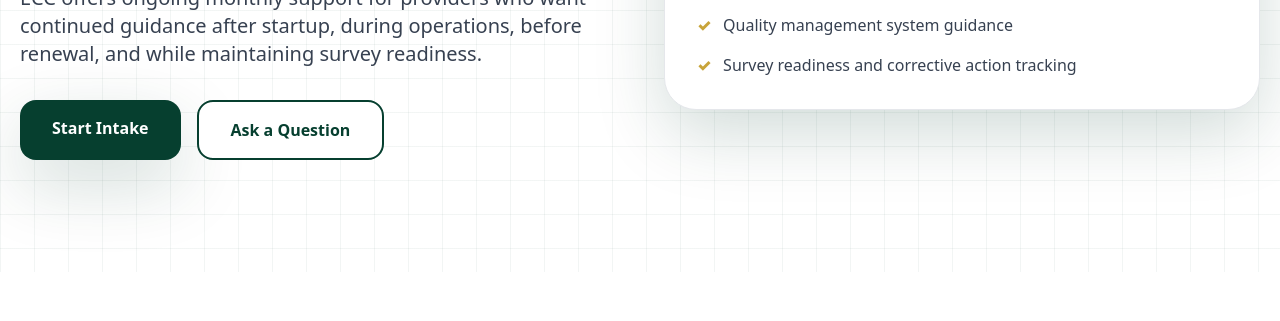
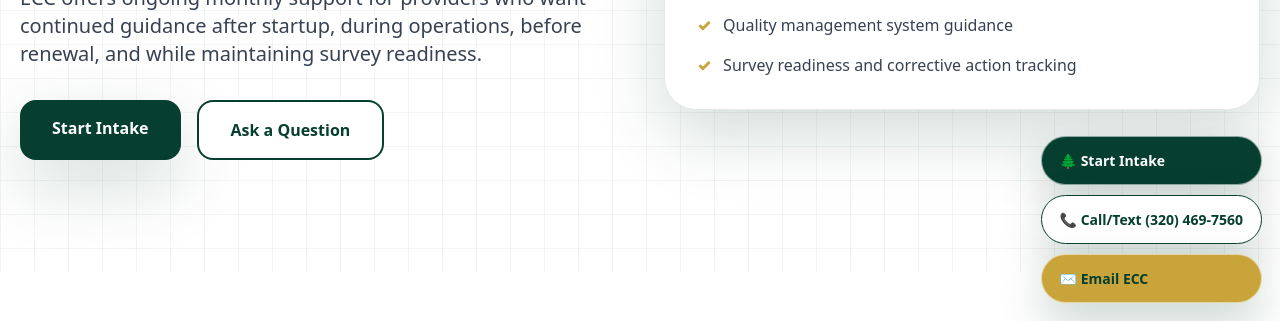
Before and after one commit to evergreenhomehcs/evergreen-compliance-consulting, a plain HTML site: page monthly-compliance-retainer.html in a window 1280 px wide. Shown: the part 479-800 px from the top of the page. Drawn offline with nearby package versions, Linux system fonts and the light colour scheme.

Commit message:
Add conversion widget script to HTML file

```diff
--- a/monthly-compliance-retainer.html
+++ b/monthly-compliance-retainer.html
@@ -97,4 +97,5 @@ html{scroll-behavior:smooth}body{font-family:ui-sans-serif,system-ui,-apple-syst
 </footer>
 
 </body>
+  <script src="conversion-widget.js"></script>
 </html>
```
